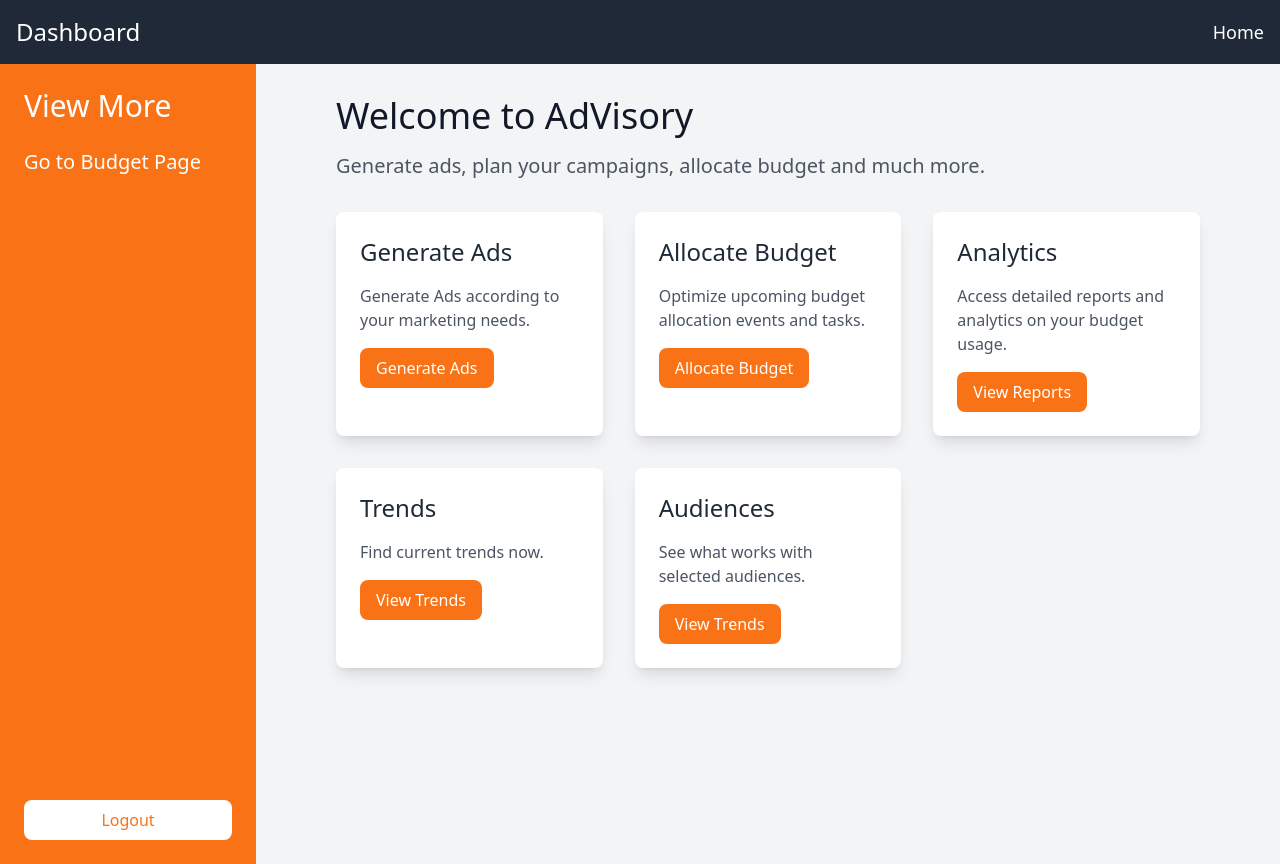
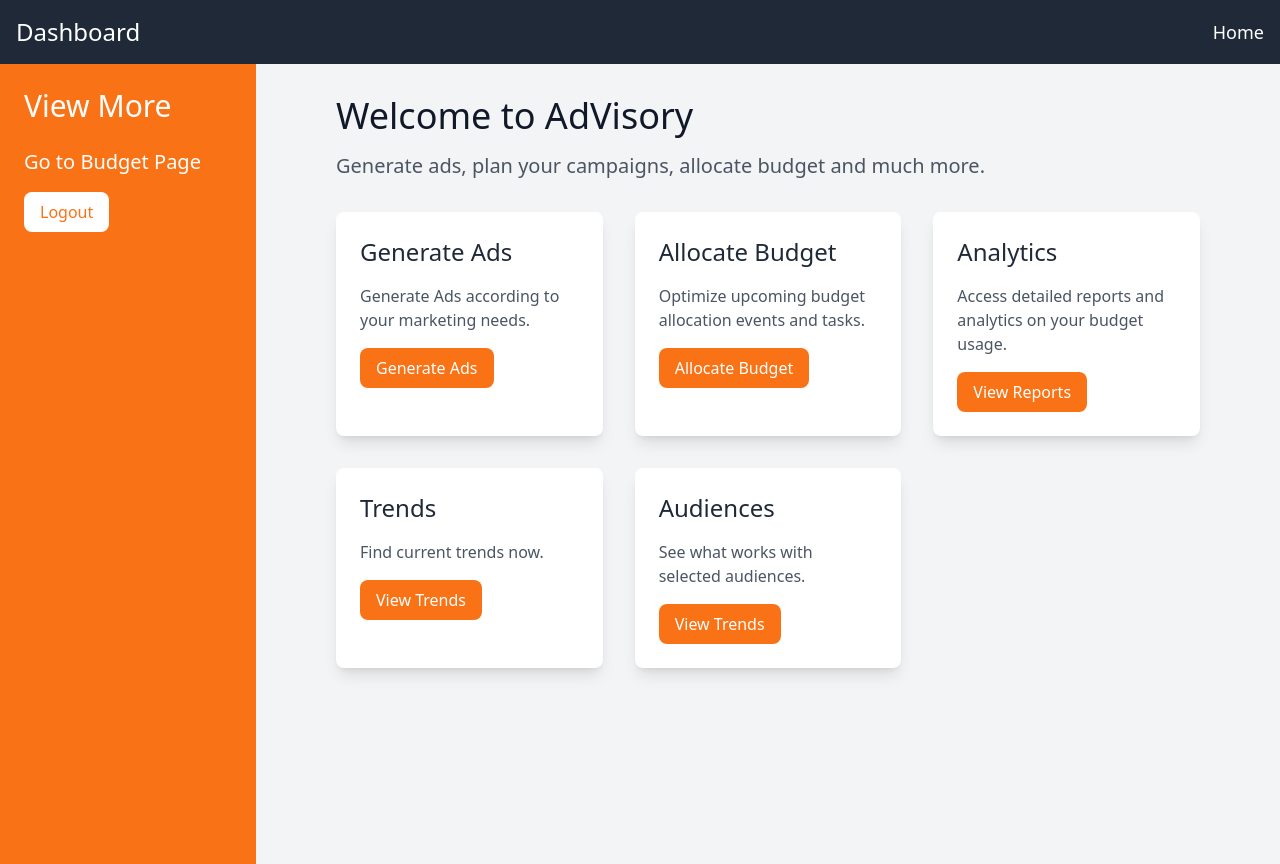
Before and after one commit to alinafghan/AdVisory_FYP, an Angular app in the folder angular_frontend/angular-app/: page /home in a window 1280 px wide. Built offline with nearby package versions, Linux system fonts and the light colour scheme.

Commit message:
frontend logout

```diff
--- a/angular_frontend/angular-app/src/components/home/home.component.html
+++ b/angular_frontend/angular-app/src/components/home/home.component.html
@@ -16,7 +16,8 @@
         <div id = "sidebar" class="bg-orange-500 w-64 p-6 h-screen flex flex-col">
             <h2 class="text-white text-3xl mb-6">View More</h2>
             <a href="http://localhost:4200/budget" class="text-white text-xl mb-4 hover:underline">Go to Budget Page</a>
-            <button class="bg-white text-orange-500 px-4 py-2 rounded-lg mt-auto hover:bg-gray-200">Logout</button>
+            <a href="/login">
+            <button class="bg-white text-orange-500 px-4 py-2 rounded-lg mt-auto hover:bg-gray-200">Logout</button></a>
         </div>
 
     <div id = "main body" class="flex-1 flex flex-col ml-20 mr-20">
```
